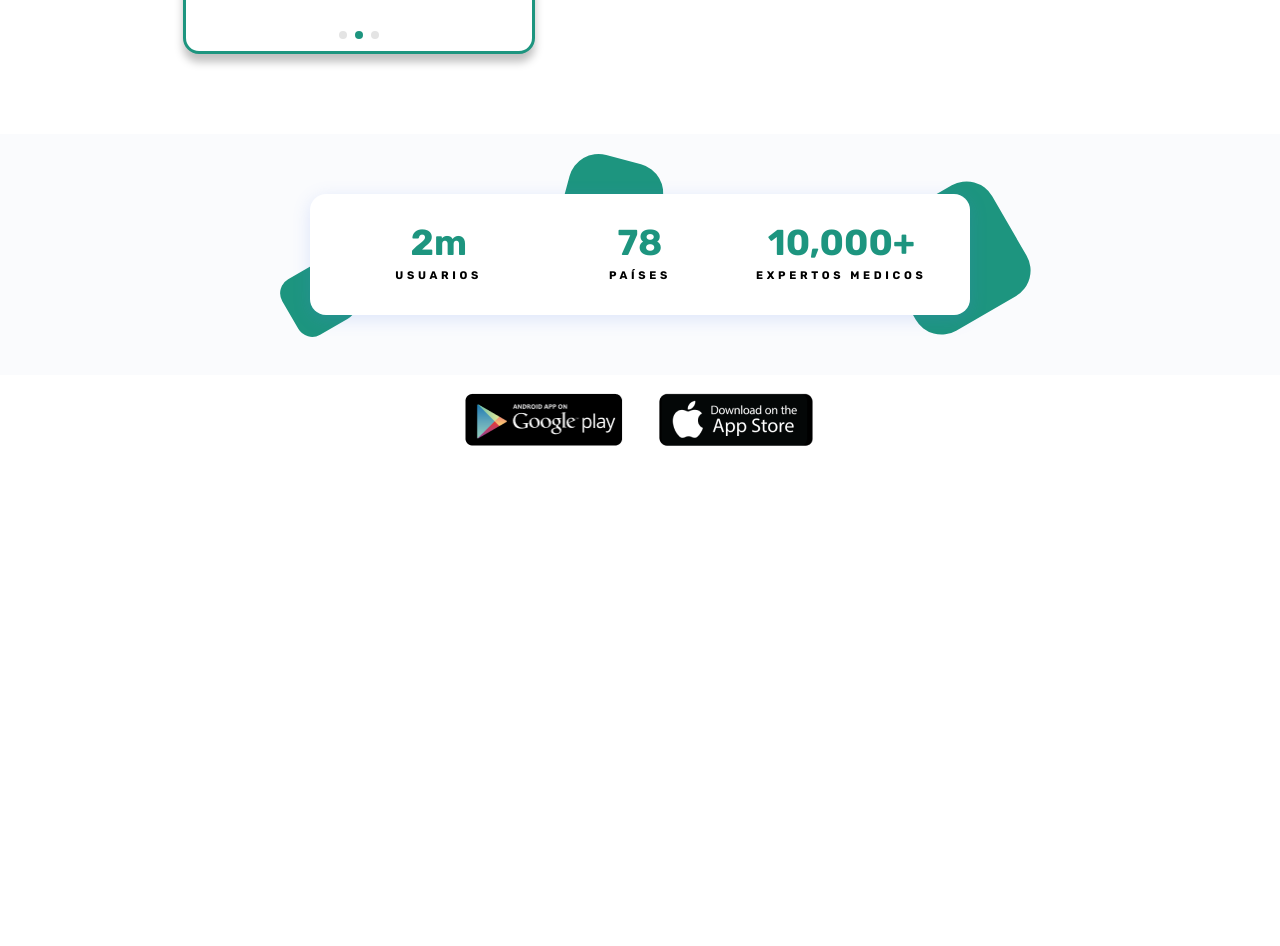
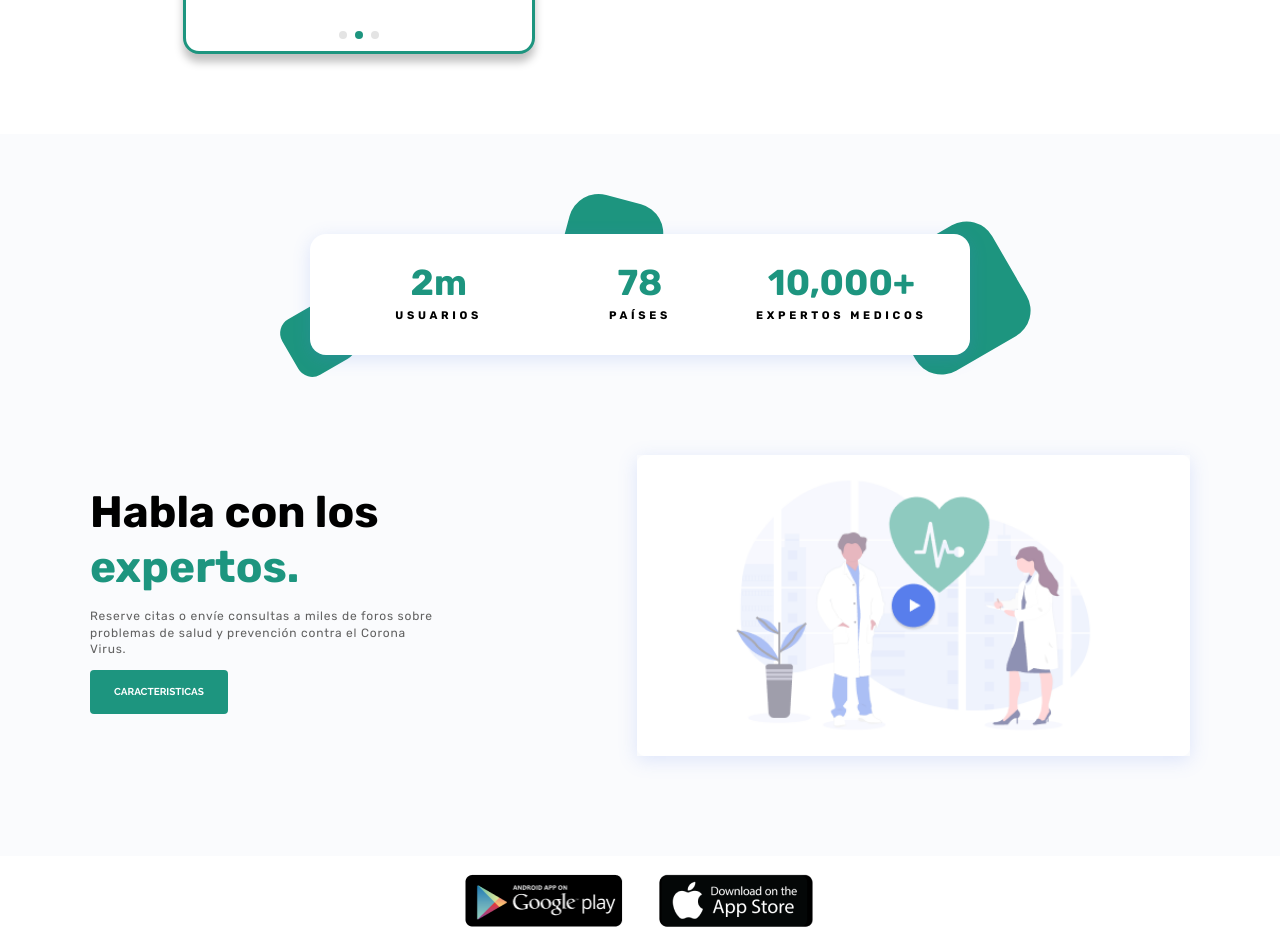
Before and after one commit to carlossantesp/page-coronapp, a React (Create React App) app: page / in a window 1280 px wide. Shown: the part 1240-2186 px from the top of the page. Before the commit the page ends 1705 px from the top, so only its background shows below. Built offline with nearby package versions, Linux system fonts and the light colour scheme.

Commit message:
Componente Expert y Video, Fix estilos Main,Hero,Feature,Metrics

```diff
--- /dev/null
+++ b/src/components/Expert/ExpertElements.js
@@ -0,0 +1,45 @@
+import styled from "styled-components";
+
+export const ExpertWrapper = styled.section`
+  display: grid;
+  grid-template-areas: "information" "video";
+  align-items: center;
+  max-width: 400px;
+  margin: auto;
+  gap: 2.5rem;
+  margin-top: 2.5rem;
+  @media screen and (min-width: 768px) {
+    max-width: 500px;
+    gap: 4rem;
+  }
+  @media screen and (min-width: 992px) {
+    grid-template-areas: "information video";
+    grid-template-columns: 2fr 3fr;
+    max-width: 100%;
+  }
+  @media screen and (min-width: 1200px) {
+    grid-template-columns: 1fr 2fr;
+    max-width: 1100px;
+  }
+`;
+export const ExpertInformation = styled.div`
+  grid-area: information;
+  text-align: center;
+  a {
+    padding-left: 1.5rem;
+    padding-right: 1.5rem;
+  }
+  @media screen and (min-width: 992px) {
+    text-align: left;
+  }
+`;
+export const ExpertVideo = styled.div`
+  grid-area: video;
+  width: 100%;
+  margin: 0 auto;
+  @media screen and (min-width: 1200px) {
+    width: 80%;
+    margin: 0;
+    justify-self: flex-end;
+  }
+`;
--- /dev/null
+++ b/src/components/Expert/index.js
@@ -0,0 +1,35 @@
+import React from "react";
+import Information from "../Information";
+import Video from "../Video";
+import {
+  ExpertWrapper,
+  ExpertInformation,
+  ExpertVideo,
+} from "./ExpertElements";
+import posterVideo from "../../assets/images/video.png";
+
+const Expert = () => {
+  const data = {
+    title: "Habla con los expertos.",
+    description:
+      "Reserve citas o envíe consultas a miles de foros sobre problemas de salud y prevención contra el Corona Virus.",
+    buttonLabel: "Caracteristicas",
+    buttonLink: "/",
+  };
+  const dataVideo = {
+    poster: posterVideo,
+    posterAlt: "Video de expertos",
+  };
+  return (
+    <ExpertWrapper>
+      <ExpertInformation>
+        <Information data={data} />
+      </ExpertInformation>
+      <ExpertVideo>
+        <Video dataVideo={dataVideo} />
+      </ExpertVideo>
+    </ExpertWrapper>
+  );
+};
+
+export default Expert;
--- a/src/components/Feature/FeatureElements.js
+++ b/src/components/Feature/FeatureElements.js
@@ -12,9 +12,6 @@ export const FeatureWrapper = styled.section`
     text-align: left;
     grid-gap: 1.5rem;
     align-items: center;
-  }
-  @media screen and (min-width: 1200px) {
-    max-width: 1100px;
   }
 `;
 export const FeatureSlider = styled.div`
--- a/src/components/Hero/HeroElements.js
+++ b/src/components/Hero/HeroElements.js
@@ -19,9 +19,6 @@ export const HeroWrapper = styled.section`
     position: relative;
     z-index: 10;
     margin: 4.125rem auto;
-  }
-  @media screen and (min-width: 1200px) {
-    max-width: 1100px;
   }
 `;
 export const HeroInformation = styled.div`
--- /dev/null
+++ b/src/components/Main/MainElements.js
@@ -0,0 +1,23 @@
+import styled from "styled-components";
+
+export const MainPrimary = styled.div`
+  margin: 0 auto;
+  @media screen and (min-width: 1200px) {
+    max-width: 1100px;
+  }
+`;
+export const MainAlt = styled.div`
+  position: relative;
+  z-index: -3;
+  background-color: ${({ theme }) => theme.colorBgAccent};
+  margin: 0 -1rem;
+  padding: 2.5rem 1rem 3.75rem 1rem;
+  @media screen and (min-width: 768px) {
+    padding-bottom: 6.25rem;
+  }
+  @media screen and (min-width: 992px) {
+    margin: 0 -3.5rem;
+    padding-left: 3.5rem;
+    padding-right: 3.5rem;
+  }
+`;
--- a/src/components/Main/index.js
+++ b/src/components/Main/index.js
@@ -2,13 +2,20 @@ import React from "react";
 import Hero from "../Hero";
 import Feature from "../Feature";
 import Metrics from "../Metrics";
+import Expert from "../Expert";
+import { MainPrimary, MainAlt } from "./MainElements";
 
 const Main = ({ services, metrics, sliderInfo }) => {
   return (
     <main>
-      <Hero />
-      <Feature sliderInfo={sliderInfo} />
-      <Metrics metrics={metrics} />
+      <MainPrimary>
+        <Hero />
+        <Feature sliderInfo={sliderInfo} />
+      </MainPrimary>
+      <MainAlt>
+        <Metrics metrics={metrics} />
+        <Expert />
+      </MainAlt>
     </main>
   );
 };
--- a/src/components/Metrics/MetricsElements.js
+++ b/src/components/Metrics/MetricsElements.js
@@ -1,11 +1,7 @@
 import styled from "styled-components";
 
 export const MetricsSection = styled.section`
-  background-color: ${({ theme }) => theme.colorBgAccent};
-  margin: 0 -1rem;
-  padding: 2.5rem 1rem;
   position: relative;
-  z-index: -2;
   @media screen and (min-width: 768px) {
     padding: 3.75rem 1rem;
     &::before {
@@ -21,9 +17,6 @@ export const MetricsSection = styled.section`
       left: 50%;
       transform: translateX(-80%) rotate(15deg);
     }
-  }
-  @media screen and (min-width: 992px) {
-    margin: 0 -3.5rem;
   }
 `;
 export const MetricsWrapper = styled.div`
--- /dev/null
+++ b/src/components/Video/VideoElements.js
@@ -0,0 +1,10 @@
+import styled from "styled-components";
+
+export const VideoWrapper = styled.div`
+  width: 100%;
+  box-shadow: ${({ theme }) => theme.boxShadow};
+`;
+export const VideoPoster = styled.img`
+  width: 100%;
+  display: block;
+`;
--- /dev/null
+++ b/src/components/Video/index.js
@@ -0,0 +1,12 @@
+import React from "react";
+import { VideoWrapper, VideoPoster } from "./VideoElements";
+const Video = ({ dataVideo }) => {
+  const { poster, posterAlt } = dataVideo;
+  return (
+    <VideoWrapper>
+      <VideoPoster src={poster} alt={posterAlt} />
+    </VideoWrapper>
+  );
+};
+
+export default Video;
```
Also changed, not shown: src/assets/images/video.png.
